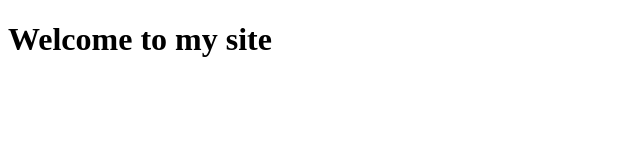
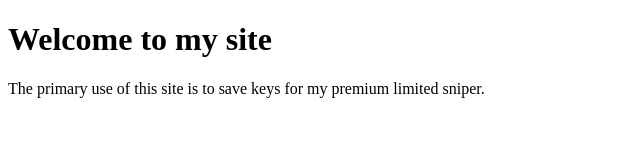
Before and after one commit to J3ldo/J3ldo.github.io, a plain HTML site: page index.html in a window 1280 px wide. Shown: the whole page, without its empty margins (0-640 px from the left). Drawn offline with Linux system fonts and the light colour scheme.

Commit message:
Update index.html

```diff
--- a/index.html
+++ b/index.html
@@ -6,6 +6,8 @@
 
   <body>
     <h1>Welcome to my site</h1>
+
+    <p>The primary use of this site is to save keys for my premium limited sniper.</p>
   </body>
 
 </html>
```
